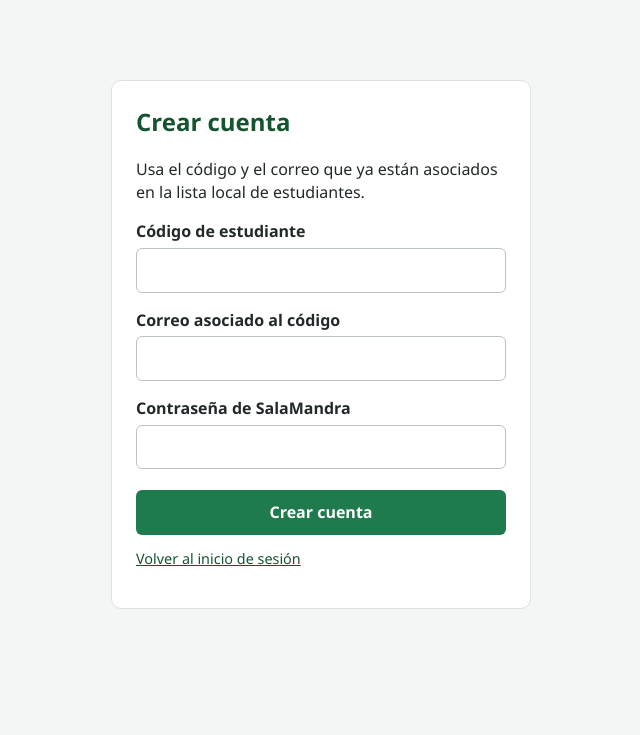
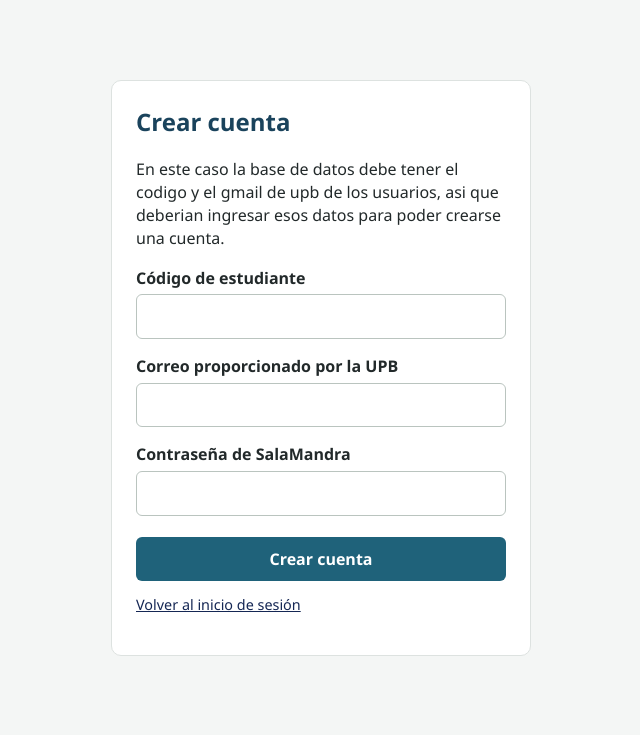
Before and after one commit to Sebas0032/SalaMandra, a Django app: template cuentas/templates/cuentas/registro.html in a window 1280 px wide. Shown: the top 735 px of the page, without its empty margins (319-959 px from the left). Run offline with Django 5.2, Linux system fonts and the light colour scheme; the template is opened without the code that fills it, so the values that code supplies are empty.

Commit message:
fix: update account views and modify the templates

```diff
--- a/cuentas/templates/cuentas/login.html
+++ b/cuentas/templates/cuentas/login.html
@@ -18,11 +18,11 @@
             <button type="submit" style="margin-top: 1.1rem; width: 100%;">Ingresar</button>
         </form>
         <p class="hint">
-            Usuario Administrador creado por <code>seed_data</code>:<br>
+            Usuario Administrador (esto en produccion no va a estar):<br>
             <code>900001</code> / <code>admin123</code>
         </p>
         <p class="hint">
-            ¿Eres estudiante? <a href="{% url 'registro' %}">Crear una cuenta</a>
+            ¿Eres estudiante? <a href="{% url 'registro' %}">Create una cuenta</a>
         </p>
     </div>
 </div>
--- a/cuentas/templates/cuentas/registro.html
+++ b/cuentas/templates/cuentas/registro.html
@@ -8,13 +8,13 @@
         body { margin: 0; padding: 2rem 1rem; font-family: "Segoe UI", Arial, sans-serif; background: #f4f6f5; color: #22292a; }
         main { max-width: 420px; margin: 3rem auto; }
         section { background: white; border: 1px solid #dde2e0; border-radius: 10px; padding: 1.5rem; }
-        h1 { margin-top: 0; color: #15542f; }
+        h1 { margin-top: 0; color: #1a435c; }
         p { line-height: 1.45; }
         label { display: block; margin-top: 1rem; font-weight: 600; }
         input { box-sizing: border-box; width: 100%; margin-top: .35rem; padding: .65rem; border: 1px solid #bac4bf; border-radius: 6px; font: inherit; }
-        button { width: 100%; margin-top: 1.3rem; padding: .7rem; border: 0; border-radius: 6px; background: #1f7a4d; color: white; font: inherit; font-weight: 600; cursor: pointer; }
+        button { width: 100%; margin-top: 1.3rem; padding: .7rem; border: 0; border-radius: 6px; background: #1f627a; color: white; font: inherit; font-weight: 600; cursor: pointer; }
         .error { padding: .7rem; border-radius: 6px; background: #fdecea; color: #b3261e; }
-        a { color: #15542f; }
+        a { color: #152754; }
         .hint { color: #667; font-size: .9rem; }
     </style>
 </head>
@@ -22,7 +22,7 @@
 <main>
     <section>
         <h1>Crear cuenta</h1>
-        <p>Usa el código y el correo que ya están asociados en la lista local de estudiantes.</p>
+        <p>En este caso la base de datos debe tener el codigo y el gmail de upb de los usuarios, asi que deberian ingresar esos datos para poder crearse una cuenta.</p>
 
         {% if error %}<p class="error" role="alert">{{ error }}</p>{% endif %}
 
@@ -31,7 +31,7 @@
             <label for="codigo_usuario">Código de estudiante</label>
             <input type="number" id="codigo_usuario" name="codigo_usuario" min="1" step="1" value="{{ codigo_usuario }}" required>
 
-            <label for="email">Correo asociado al código</label>
+            <label for="email">Correo proporcionado por la UPB</label>
             <input type="email" id="email" name="email" maxlength="255" value="{{ email }}" required>
 
             <label for="password">Contraseña de SalaMandra</label>
--- a/reservas/templates/reservas/base.html
+++ b/reservas/templates/reservas/base.html
@@ -7,8 +7,8 @@
     <title>{% block title %}SalaMandra{% endblock %}</title>
     <style>
         :root {
-            --verde: #1f7a4d;
-            --verde-oscuro: #15542f;
+            --verde: #296b7e;
+            --verde-oscuro: #173247;
             --gris-fondo: #f4f6f5;
             --gris-borde: #dde2e0;
             --texto: #22292a;
@@ -178,7 +178,7 @@
 </head>
 <body>
     <header class="navbar">
-        <div class="brand">🛡️ SalaMandra <span>Salas de estudio</span></div>
+        <div class="brand">SalaMandra <span>Salas de estudio</span></div>
         {% if nombre_completo %}
         <div class="session-info">
             <span>Conectado como <strong>{{ nombre_completo }}</strong></span>
```
Also changed, not shown: cuentas/services.py (+26 -19 lines), cuentas/views.py (+10 -9 lines).
